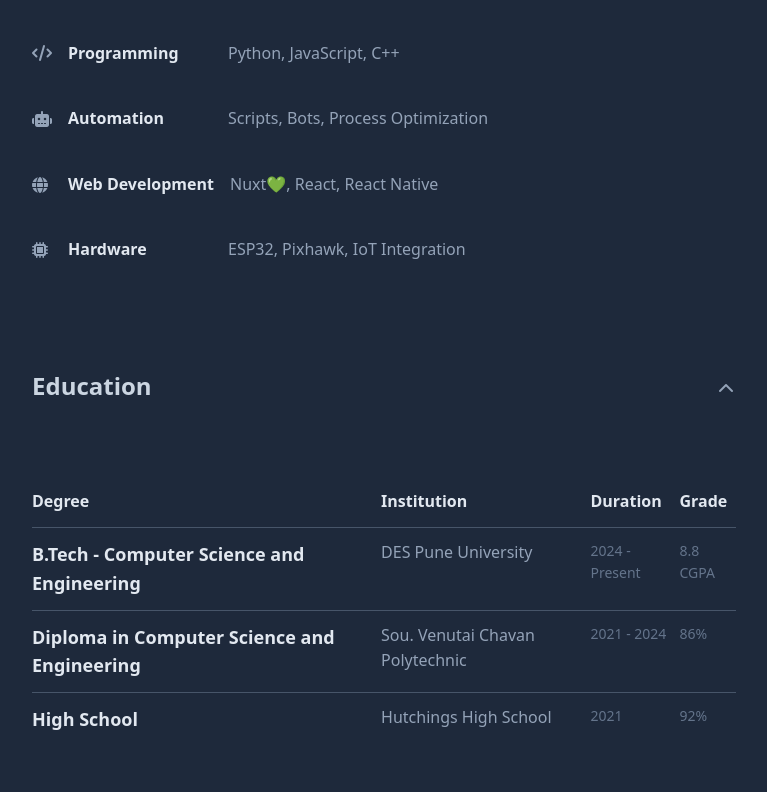
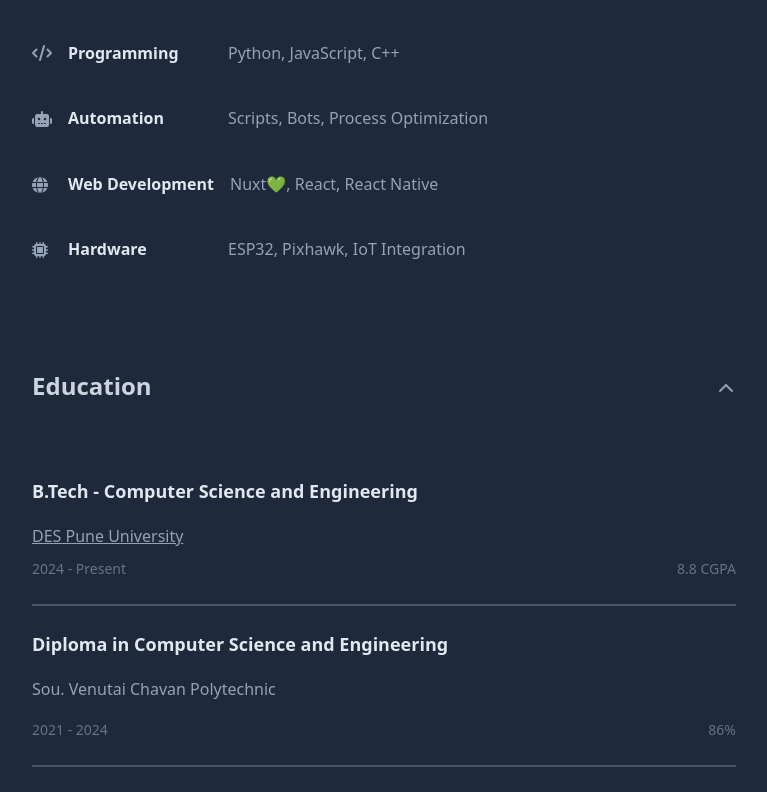
Before and after one commit to aryamaddel/aryamaddel.github.io, a plain HTML site: page index.html in a window 1280 px wide. Both pictures are taken after a click on the element "Education". Shown: the part 2424-3216 px from the top of the page, without its empty margins (256-1023 px from the left). Drawn offline with Linux system fonts and the light colour scheme.

Commit message:
Refactor education section layout and styles
Replaces the table-based education section with a flexbox-based layout using divs for each education item. Updates and consolidates related CSS classes for consistency with the experience section, improving readability and maintainability.

```diff
--- a/index.html
+++ b/index.html
@@ -131,22 +131,26 @@
         color: var(--text-white);
       }
 
-      .experience-separator {
+      .experience-separator,
+      .education-separator {
         border: 0.5px solid var(--border-color);
         margin: 1.5rem 0;
       }
 
       .experience-title,
+      .education-degree,
       .project-title,
       .skill-title {
         color: var(--text-highlight);
         font-weight: 600;
       }
 
-      .experience-title {
+      .experience-title,
+      .education-degree {
         font-size: 1.125rem;
       }
 
+      .education-school,
       .experience-description,
       .project-description,
       .skill-description,
@@ -154,7 +158,8 @@
         color: var(--text-secondary);
       }
 
-      .experience-meta {
+      .experience-meta,
+      .education-meta {
         display: flex;
         justify-content: space-between;
         margin-top: 0.5rem;
@@ -250,52 +255,6 @@
 
       .education-content.show {
         display: block;
-      }
-
-      .education-table {
-        width: 100%;
-        border-collapse: collapse;
-        margin-top: 1rem;
-      }
-
-      .education-table th {
-        color: var(--text-highlight);
-        font-weight: 600;
-        text-align: left;
-        padding: 0.75rem 0;
-        border-bottom: 1px solid var(--border-color);
-      }
-
-      .education-table td {
-        padding: 0.75rem 0;
-        vertical-align: top;
-      }
-
-      .education-table tbody tr:not(:last-child) td {
-        border-bottom: 1px solid var(--border-color);
-      }
-
-      .education-degree {
-        color: var(--text-highlight);
-        font-weight: 600;
-        font-size: 1.125rem;
-        margin: 0;
-      }
-
-      .education-school {
-        color: var(--text-secondary);
-        text-decoration: none;
-        margin: 0;
-      }
-
-      .education-school:hover {
-        color: var(--text-white);
-      }
-
-      .education-duration,
-      .education-grade {
-        color: var(--text-muted);
-        font-size: 0.875rem;
       }
 
       .contact-description {
@@ -568,54 +527,42 @@
         </div>
       </div>
       <div id="educationContent" class="education-content hidden">
-        <table class="education-table">
-          <thead>
-            <tr>
-              <th>Degree</th>
-              <th>Institution</th>
-              <th>Duration</th>
-              <th>Grade</th>
-            </tr>
-          </thead>
-          <tbody>
-            <tr>
-              <td>
+        <div class="education-item">
           <h3 class="education-degree">
             B.Tech - Computer Science and Engineering
           </h3>
-              </td>
-              <td>
-                <a href="https://despu.edu.in" class="education-school">
-                  DES Pune University
-                </a>
-              </td>
-              <td class="education-duration">2024 - Present</td>
-              <td class="education-grade">8.8 CGPA</td>
-            </tr>
-            <tr>
-              <td>
+          <a href="https://despu.edu.in" class="education-school"
+            >DES Pune University</a
+          >
+          <div class="education-meta">
+            <span>2024 - Present</span>
+            <span>8.8 CGPA</span>
+          </div>
+        </div>
+
+        <hr class="education-separator" />
+
+        <div class="education-item">
           <h3 class="education-degree">
             Diploma in Computer Science and Engineering
           </h3>
-              </td>
-              <td>
           <p class="education-school">Sou. Venutai Chavan Polytechnic</p>
-              </td>
-              <td class="education-duration">2021 - 2024</td>
-              <td class="education-grade">86%</td>
-            </tr>
-            <tr>
-              <td>
+          <div class="education-meta">
+            <span>2021 - 2024</span>
+            <span>86%</span>
+          </div>
+        </div>
+
+        <hr class="education-separator" />
+
+        <div class="education-item">
           <h3 class="education-degree">High School</h3>
-              </td>
-              <td>
           <p class="education-school">Hutchings High School</p>
-              </td>
-              <td class="education-duration">2021</td>
-              <td class="education-grade">92%</td>
-            </tr>
-          </tbody>
-        </table>
+          <div class="education-meta">
+            <span>2021</span>
+            <span>92%</span>
+          </div>
+        </div>
       </div>
     </section>
 
```
Lines whose indentation alone changed are shown as unchanged.
